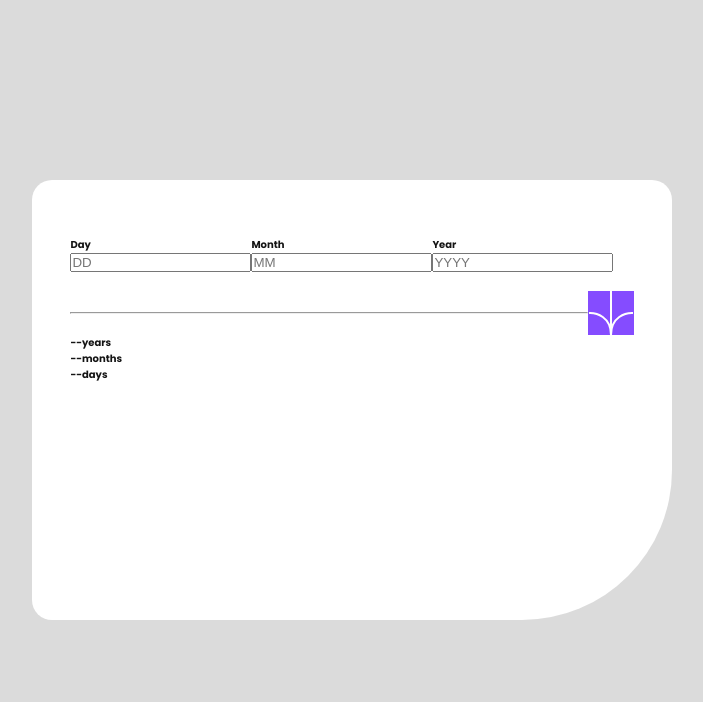
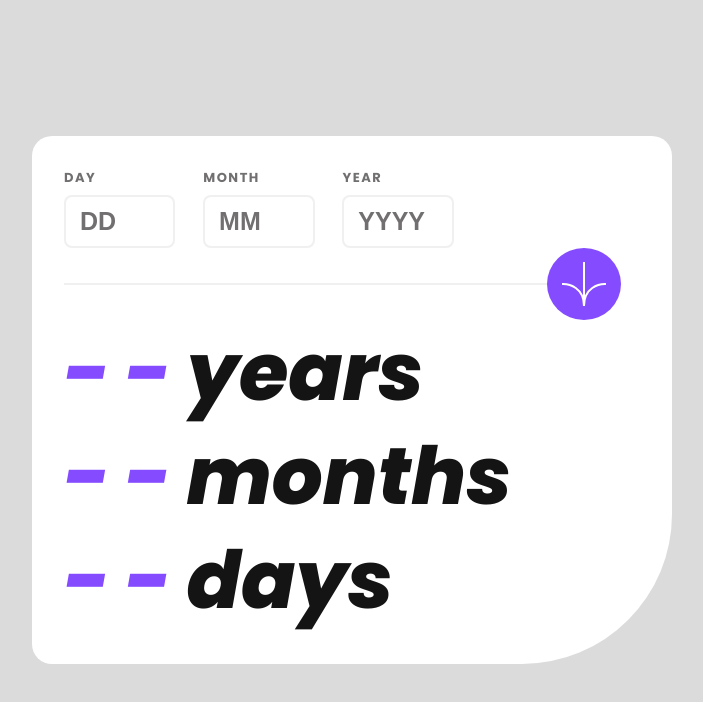
Before and after one commit to carson2222/FrontEndMentor.io-exercises, a website built with Parcel: page age-calculator-app-main/index.html in a window 1280 px wide. Shown: the whole page, without its empty margins (288-991 px from the left). Built offline with nearby package versions, Linux system fonts and the light colour scheme.

Commit message:
age calculator css static finished

```diff
--- a/age-calculator-app-main/index.html
+++ b/age-calculator-app-main/index.html
@@ -55,9 +55,15 @@
       </div>
 
       <div class="calculator--displayer">
-        <p class="calculator--displayer__years">--years</p>
-        <p class="calculator--displayer__months">--months</p>
-        <p class="calculator--displayer__days">--days</p>
+        <p class="calculator--displayer__years">
+          <span class="text-purple">--</span>years
+        </p>
+        <p class="calculator--displayer__months">
+          <span class="text-purple">--</span>months
+        </p>
+        <p class="calculator--displayer__days">
+          <span class="text-purple">--</span>days
+        </p>
       </div>
     </div>
     <!-- <div class="attribution">
--- a/age-calculator-app-main/sass/_variables.scss
+++ b/age-calculator-app-main/sass/_variables.scss
@@ -7,4 +7,7 @@
   --color-neutral-light-grey: hsl(0, 0%, 86%);
   --color-neutral-smokey-grey: hsl(0, 1%, 44%);
   --color-neutral-off-black: hsl(0, 0%, 8%);
+
+  --color-transparent-border-light-grey: rgba(113, 111, 111, 0.1);
+  --color-transparent-text-light-grey: rgba(113, 111, 111, 0.5);
 }
--- a/age-calculator-app-main/sass/main.scss
+++ b/age-calculator-app-main/sass/main.scss
@@ -2,27 +2,54 @@
 @import "variables";
 
 .calculator {
-  width: 50vw;
-  height: 55vh;
+  width: 50%;
+  height: 70%;
   background-color: var(--color-neutral-white);
   border-radius: 2rem 2rem 15rem 2rem;
   display: flex;
   flex-direction: column;
 
-  padding: 3%;
+  padding: 2.5%;
+  padding-right: 4%;
   &--form {
     display: flex;
     justify-content: flex-start;
     align-items: center;
+    width: 100%;
+    flex: 0 0 25%;
 
-    flex: 0 0 20%;
     &__element {
       display: flex;
       flex-direction: column;
+      flex: 0 1 20%;
+      max-width: 25%;
+
+      height: 100%;
       label {
+        font-size: 1.3rem;
+        text-transform: uppercase;
+        color: var(--color-neutral-smokey-grey);
+        letter-spacing: 0.15rem;
+        margin-bottom: 5%;
       }
 
       input {
+        max-width: 80%;
+        height: 50%;
+        box-sizing: border-box;
+
+        padding: 7% 0 7% 10%;
+        border: var(--color-transparent-border-light-grey) solid 2px;
+        border-radius: 8px;
+        font-size: 2.5rem;
+        font-weight: 700;
+
+        &::placeholder {
+          margin-top: 100px;
+          font-weight: 700;
+          font-size: 2.5rem;
+          color: var(--color-neutral-smokey-grey);
+        }
       }
     }
   }
@@ -36,13 +63,31 @@
 
     hr {
       width: 100%;
+      border: 0;
+      border-top: 2px solid var(--color-transparent-border-light-grey);
     }
     img {
+      width: auto;
+      height: 90%;
+      box-sizing: border-box;
+      padding: 2.5%;
+      border-radius: 50%;
       background-color: var(--color-primary-purple);
     }
   }
 
   &--displayer {
+    & p {
+      color: var(--color-neutral-off-black);
+      font-size: 8rem;
+      font-weight: 800;
+      font-style: italic;
+      line-height: 130%;
+      & .text-purple {
+        color: var(--color-primary-purple);
+        letter-spacing: 1.5rem;
+      }
+    }
     &__years {
     }
     &__months {
```
